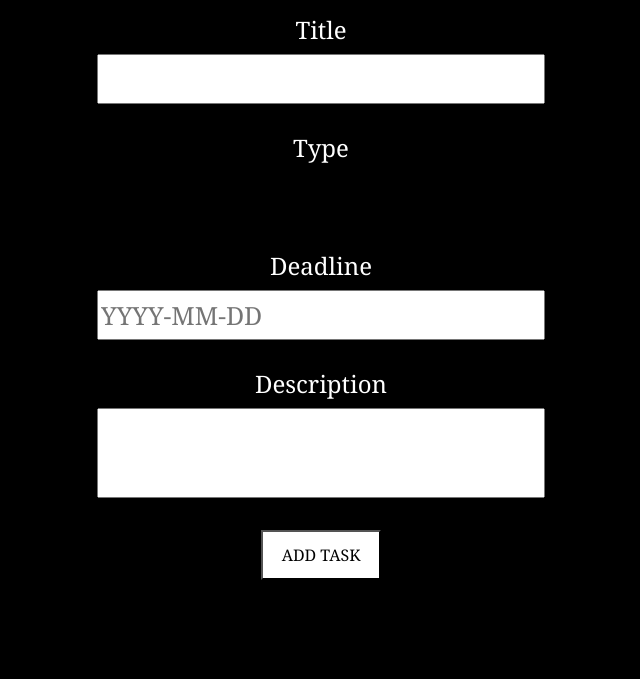
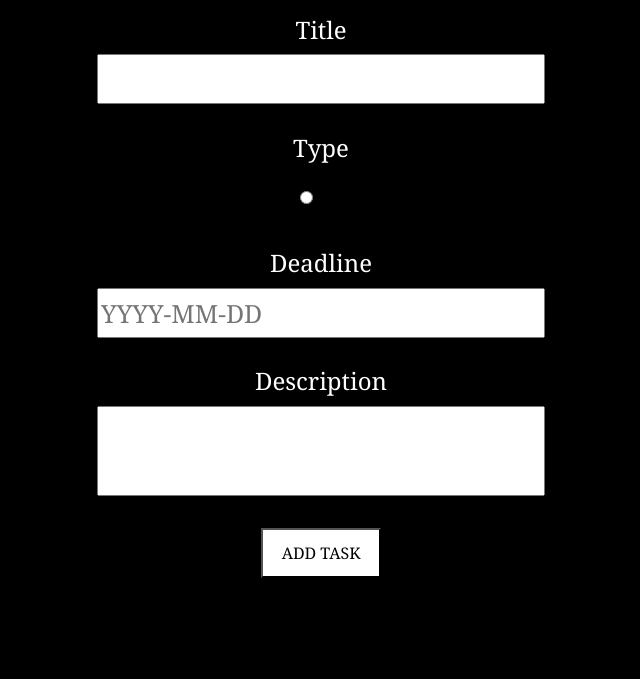
Before and after one commit to galbadrov/DSR_toDo, a PHP site: page /html/new_task.php in a window 1280 px wide. Shown: the part 121-800 px from the top of the page, without its empty margins (319-959 px from the left). Run offline with PHP 8.4, Linux system fonts and the light colour scheme; tables that the repository leaves empty or names only in its code hold one stand-in row (values such as "Sample post"); data that the repository does not hold is empty.

Commit message:
prikaz dejanskih vrednosti za izbiro nujnosti/tipa pri kreiranju taska, lepsi prikaz opcij za izbiro

```diff
--- a/backend/fetchTipTaska.php
+++ b/backend/fetchTipTaska.php
@@ -4,6 +4,6 @@ include 'baza.php';
 $sql = "SELECT * from TipTaska";
 
 $result = $db->query($sql);
-$tip = $result->fetchall(PDO::FETCH_ASSOC);
+$rows = $result->fetchall(PDO::FETCH_ASSOC);
 
 ?>
--- a/frontend/css/new_task.css
+++ b/frontend/css/new_task.css
@@ -60,6 +60,29 @@ header{
     vertical-align: top;
 }
 
+.bodyTipTaska{
+    display: flex;
+    flex-direction: row;
+    justify-content: center;
+    align-items: center;
+    height: auto;
+    width: 90%;
+}
+
+#StyletipTaska{
+    font-size: 15px;
+    width:100%;
+    color: white;
+    display: flex;
+    flex-direction: row;
+    justify-content: center;
+    align-items:center;
+    gap: 10px;
+}
+
+.labelForTip{
+    margin-right: 20px;
+}
 
 /* gumb stil */
 
--- a/frontend/html/new_task.php
+++ b/frontend/html/new_task.php
@@ -22,13 +22,15 @@
       <label for="tipTaska" class="label">Type</label>
       <?php
         include '../../backend/fetchTipTaska.php';
-      ?>
-      <?php
-      echo "<fieldset class=\"input\">";
+
+      echo "
+      <div class= \"bodyTipTaska\">
+        <fieldset id=\"StyletipTaska\" class=\"input\">";
         foreach ($rows as $tip) {
-          echo "<input type=\"radio\" id=\"tipTaska\" value=\"" . $tip["idTipTaska"] . "\" name=\"tipTaska\"/><label for=\"tipTaska\">" . $tip["tipTaska"] . "</label>";
+          echo "<input type=\"radio\" id=\"tipTaska\" value=\"" . $tip["idTipTaska"] . "\" name=\"tipTaska\"/><label class=\"labelForTip\" for=\"tipTaska\">" . $tip["tipTaska"] . "</label>";
         }
-      echo "</fieldset >";
+      echo "</fieldset >
+      </div>";
       ?>
 
       <!--<input type="text" class="input" id="tipTaska" name="tipTaska"></input>-->
```
